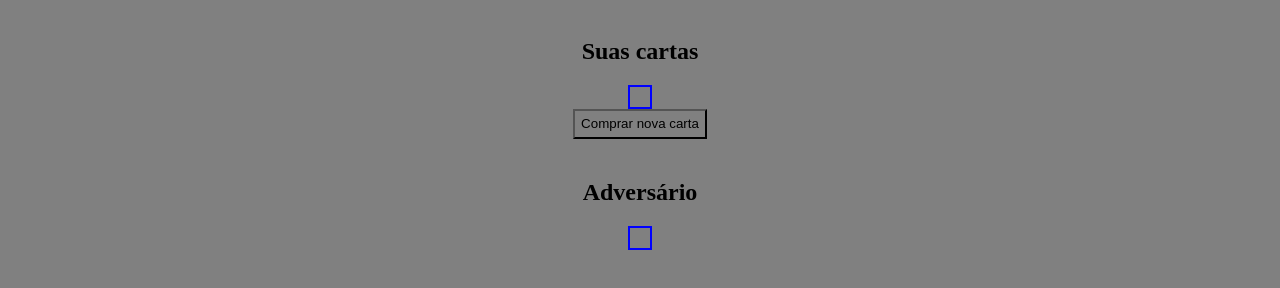
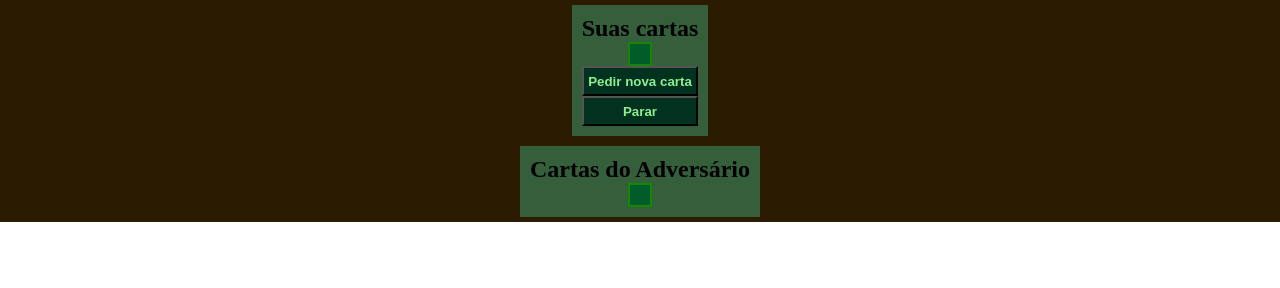
Before and after one commit to danielgoncalves2023/BlackJackWithAPI, a plain HTML site: page index.html in a window 1280 px wide. Drawn offline with Linux system fonts and the light colour scheme; no server answers.

Commit message:
Criando compra de cartas e contagem de pontuação do usuário e oponente.

```diff
--- a/index.html
+++ b/index.html
@@ -17,16 +17,17 @@
                     <h1>Teste<span>Teste</span></h1>
                 </div> -->
             </div>
-            <button id="drawNewCardUser">Comprar nova carta</button>
+            <button id="drawNewCardUser">Pedir nova carta</button>
+            <button onclick="endGame()">Parar</button>
         </section>
 
         <section class="container">
-            <h2>Adversário</h2>
+            <h2>Cartas do Adversário</h2>
             <div class="table_oponent">
-                <div>
+                <!-- <div>
                     <div class='cards' style="background-image: url('https://deckofcardsapi.com/static/img/5S.png')"></div>
                     <h1>2<span>Espada</span></h1>
-                <div>
+                <div> -->
             </div>
         </section>
     </div>
--- a/src/js/main.js
+++ b/src/js/main.js
@@ -2,6 +2,7 @@ var deckUser = [];
 var deckOponent = [];
 var deckGame = "";
 var drawNewCardUser = document.querySelector('#drawNewCardUser')
+drawNewCardUser.addEventListener('click', () => deckGame.drawNewCard(deckUser, 1))
 
 // API DECK OF CARDS
 async function getDeckId() {
@@ -31,8 +32,6 @@ async function convertCardsToHtmlUser() {
             <h1>${card.value}<span>${card.suit}</span></h1>
         </div>
         `;
-
-        // console.log(deckUser)
     }
 }
 
@@ -68,4 +67,110 @@ async function initialize() {
 
 initialize();
 
-drawNewCardUser.addEventListener('click', () => deckGame.drawNewCard(deckUser, 1))
+function endGame() {
+    var totalPointsUser = 0;
+    var totalPointsOponent = 0;
+
+    for (let i = 0; i < deckUser.length; i++) {
+        let value = deckUser[i].value;
+
+        if (value >= 1 & value <= 10) {
+            const cardPoint = Number(value)
+
+            switch (cardPoint) {
+                case 1:
+                    totalPointsUser += 1;
+                    break;
+                case 2:
+                    totalPointsUser += 2;
+                    break;
+                case 3:
+                    totalPointsUser += 3;
+                    break;
+                case 4:
+                    totalPointsUser += 4;
+                    break;
+                case 5:
+                    totalPointsUser += 5;
+                    break;
+                case 6:
+                    totalPointsUser += 6;
+                    break;
+                case 7:
+                    totalPointsUser += 7;
+                    break;
+                case 8:
+                    totalPointsUser += 8;
+                    break;
+                case 9:
+                    totalPointsUser += 9;
+                    break;
+                default:
+                    alert("Erro ao calcular pontuação final.")
+            }
+        } else if (value == 'QUEEN' | value == 'JACK' | value == 'KING'){
+            totalPointsUser += 10;
+        } else if (value == 'ACE'){
+            if(confirm("O ÁS pode ter valor 1 ou 11.Para definir que ele tenha valor 1 clique 'OK', ou se quer que seu valor seja 11 clique 'Cancelar'.") == true){
+                totalPointsUser += 1;
+            } else {
+                totalPointsUser += 11;
+            }
+        }
+    }
+
+    // console.log(`Total points user: ${totalPointsUser}`)
+
+    for (let i = 0; i < deckOponent.length; i++) {
+        let value = deckOponent[i].value;
+
+        if (value >= 1 & value <= 10) {
+            const cardPoint = Number(value)
+
+            switch (cardPoint) {
+                case 1:
+                    totalPointsOponent += 1;
+                    break;
+                case 2:
+                    totalPointsOponent += 2;
+                    break;
+                case 3:
+                    totalPointsOponent += 3;
+                    break;
+                case 4:
+                    totalPointsOponent += 4;
+                    break;
+                case 5:
+                    totalPointsOponent += 5;
+                    break;
+                case 6:
+                    totalPointsOponent += 6;
+                    break;
+                case 7:
+                    totalPointsOponent += 7;
+                    break;
+                case 8:
+                    totalPointsOponent += 8;
+                    break;
+                case 9:
+                    totalPointsOponent += 9;
+                    break;
+                default:
+                    alert("Erro ao calcular pontuação final.")
+            }
+        } else if (value == 'QUEEN' | value == 'JACK' | value == 'KING'){
+            totalPointsOponent += 10;
+            // Oponent não pode "confirmar" se Ás vale 1 ou 11.
+            // TO DO
+        } else if (value == 'ACE'){
+            if(confirm("O ÁS pode ter valor 1 ou 11.Para definir que ele tenha valor 1 clique 'OK', ou se quer que seu valor seja 11 clique 'Cancelar'.") == true){
+                totalPointsOponent += 1;
+            } else {
+                totalPointsOponent += 11;
+            }
+        }
+    }
+
+    console.log(`Total points user: ${totalPointsOponent}`)
+
+}
--- a/src/style/style.css
+++ b/src/style/style.css
@@ -1,5 +1,15 @@
 * {
-    background-color: gray;
+    margin: 0;
+    padding: 0;
+}
+
+:root {
+    --color-container: #355E3B;
+    --color-table-background: #005c29;
+    --color-table-border: #138808;
+    --color-background: rgb(43, 28, 1);
+    --color-background-button: #013220;
+    --color-font-button: #90EE90;
 }
 
 body section div h1 {
@@ -12,27 +22,32 @@ body section div h1 {
 }
 
 .container_comum {
+    background-color: var(--color-background);
     display: grid;
     place-items: center;
 }
 
 .container {
+    background-color: var(--color-container);
     display: grid;
     place-items: center;
-    margin: 10px;
+    margin: 5px;
+    padding: 10px;
 }
 
 .table_user {
     display: flex;
     flex-direction: row;
-    border: 2px solid blue;
+    background-color: var(--color-table-background);
+    border: 2px solid var(--color-table-border);
     padding: 10px;
 }
 
 .table_oponent {
     display: flex;
     flex-direction: row;
-    border: 2px solid blue;
+    background-color: var(--color-table-background);
+    border: 2px solid var(--color-table-border);
     padding: 10px;
 }
 
@@ -46,6 +61,13 @@ body section div h1 {
 }
 
 button {
+    background-color: var(--color-background-button);
+    color: var(--color-font-button);
     width: 100%;
     height: 30px;
+    font-weight: 700;
 }
+
+h1, span {
+    font-size: 1rem;
+}
```
